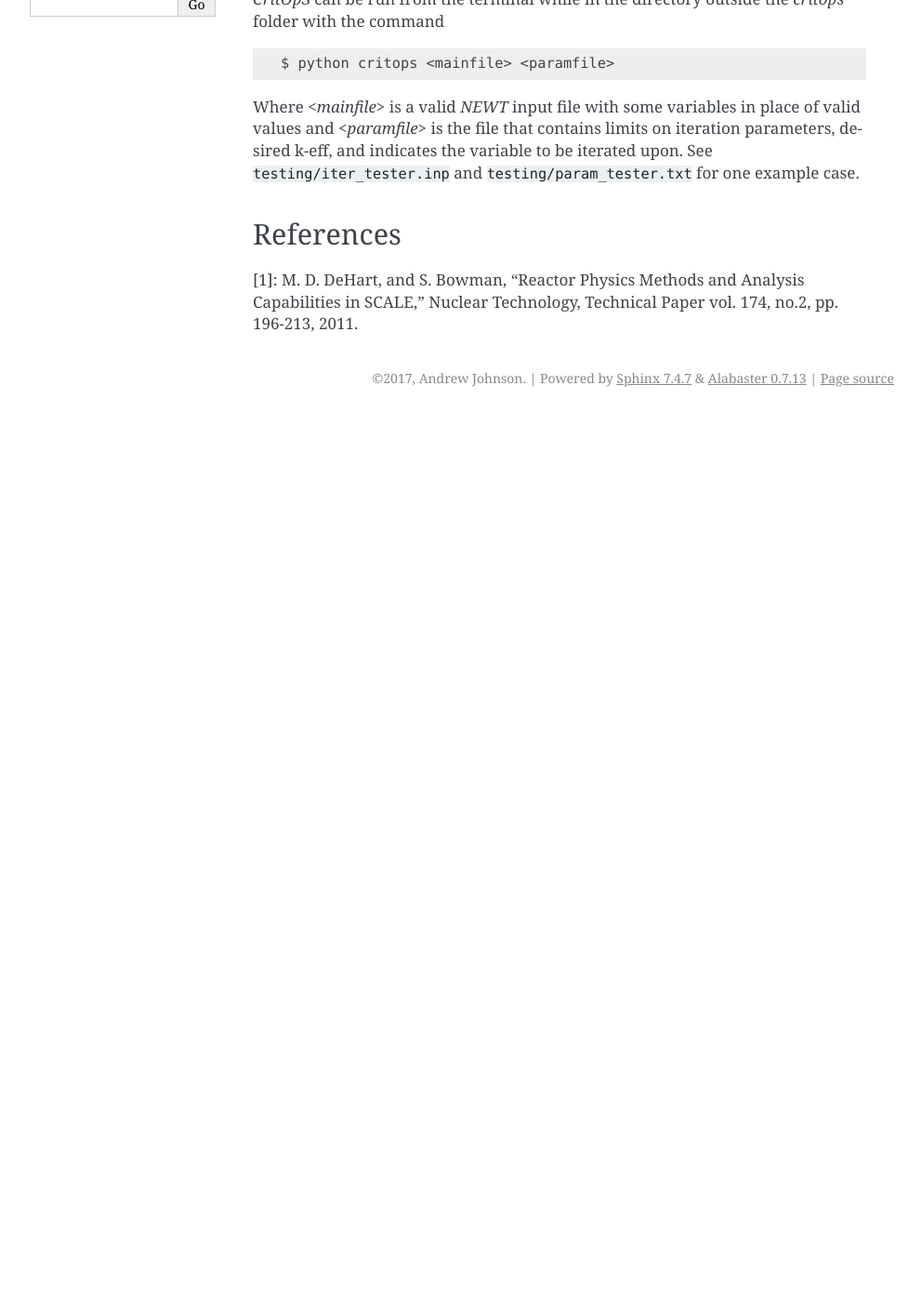
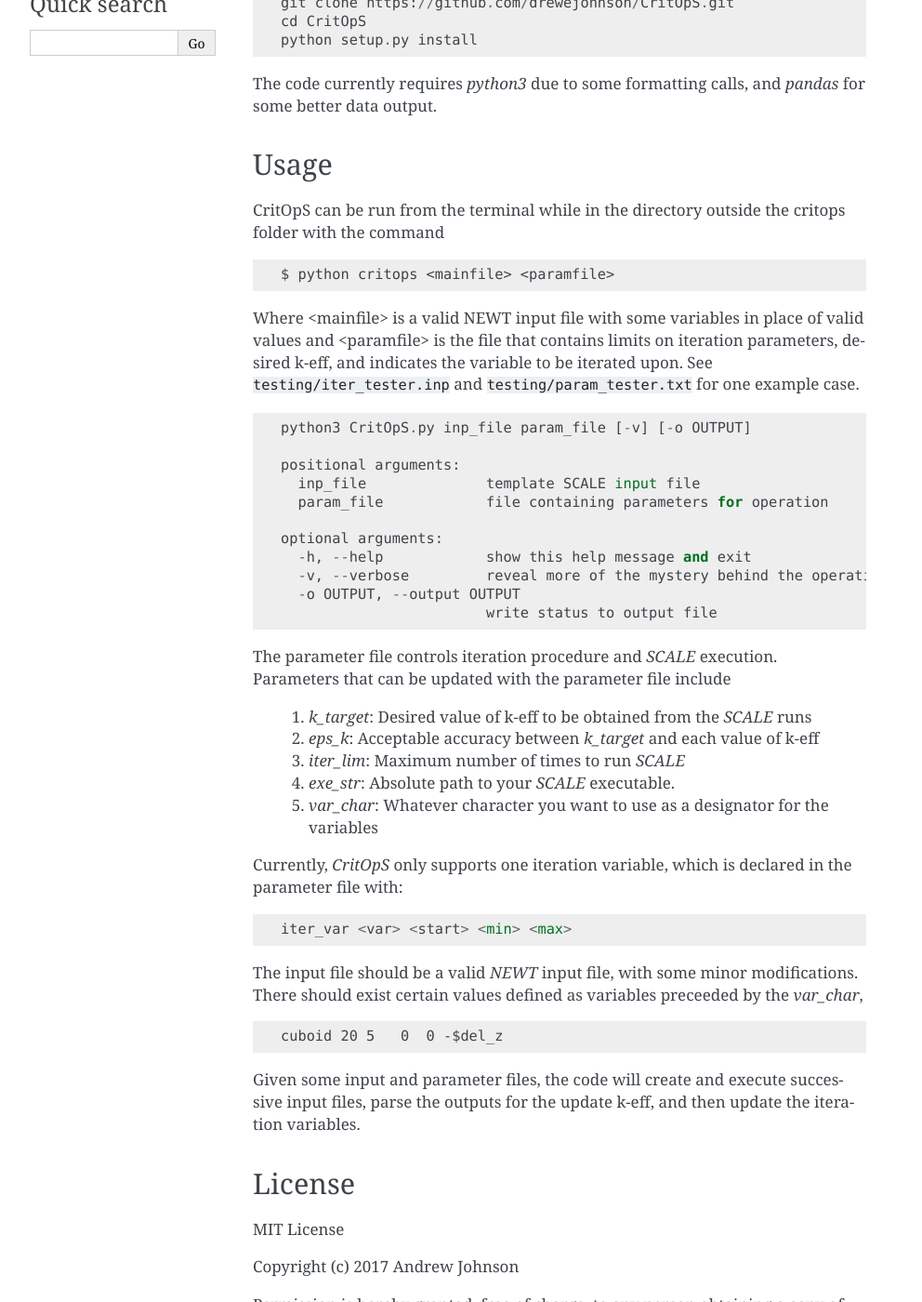
Before and after one commit to drewejohnson/CritOpS, a Sphinx documentation site: the page built from docs/intro.rst, in a window 1280 px wide and 1400 px high, scrolled down 300 px. Shown: the whole window at 93% size, without its empty margins (148-1140 px from the left). Built offline with Sphinx 7.4.7, drawn with Linux system fonts in a browser that asks for light colours; pages that are not in the unit, such as notebooks, are missing from menus; the version number could not be read and is left out; before the commit the page ends 900 px from its top, so only the background shows below that; some of the changed text lies outside the part shown.

Commit message:
Update documentation: Intro, Usage, License, Examples
Signed-off-by: drewejohnson <1drew.e.johnson@gmail.com>

```diff
--- a/docs/conf.py
+++ b/docs/conf.py
@@ -20,6 +20,7 @@
 # import os
 # import sys
 # sys.path.insert(0, os.path.abspath('.'))
+from critops.constants import version as curVersion
 
 
 # -- General configuration ------------------------------------------------
@@ -56,9 +57,9 @@
 # built documents.
 #
 # The short X.Y version.
-version = '2.0.0'
+version = curVersion
 # The full version, including alpha/beta/rc tags.
-release = '2.0.0'
+release = curVersion[1:6]
 
 # The language for content autogenerated by Sphinx. Refer to documentation
 # for a list of supported languages.
--- a/docs/index.rst
+++ b/docs/index.rst
@@ -11,6 +11,7 @@
    :caption: Contents:
 
    intro
+       external_iteration
    iterator
    readinputs
    outputs
--- a/docs/intro.rst
+++ b/docs/intro.rst
@@ -2,21 +2,98 @@
 Intro
 =====
 
-This is the documentation for *CritOpS*, a Critical Optimization Search tool for use with `NEWT`[1].
-*CritOpS* is designed to iteratively modify inputs for `NEWT` to obtain a desired eigenvalue.
+This is the documentation for CritOpS, a Critical Optimization Search tool for use with NEWT[1].
+CritOpS is designed to iteratively modify inputs for NEWT to obtain a desired eigenvalue.
 More documentation will be added before the final release of this code, including examples and validation testing.
+
+.. _setup:
+
+Setup
+-----
+::
+
+    git clone https://github.com/drewejohnson/CritOpS.git
+    cd CritOpS
+    python setup.py install
+
+The code currently requires `python3` due to some formatting calls, and `pandas` for some better data output.
+
+.. _usage:
 
 Usage
 -----
 
-*CritOpS* can be run from the terminal while in the directory outside the `critops` folder with the command ::
+CritOpS can be run from the terminal while in the directory outside the critops folder with the command ::
 
     $ python critops <mainfile> <paramfile>
 
-Where `<mainfile>` is a valid `NEWT` input file with some variables in place of valid values and `<paramfile>` is the
+Where <mainfile> is a valid NEWT input file with some variables in place of valid values and <paramfile> is the
 file that contains limits on iteration parameters, desired k-eff, and indicates the variable to be iterated upon.
 See :file:`testing/iter_tester.inp` and :file:`testing/param_tester.txt` for one example case.
 
+::
+
+    python3 CritOpS.py inp_file param_file [-v] [-o OUTPUT]
+
+    positional arguments:
+      inp_file              template SCALE input file
+      param_file            file containing parameters for operation
+
+    optional arguments:
+      -h, --help            show this help message and exit
+      -v, --verbose         reveal more of the mystery behind the operation
+      -o OUTPUT, --output OUTPUT
+                            write status to output file
+
+The parameter file controls iteration procedure and `SCALE` execution.
+Parameters that can be updated with the parameter file include
+
+    #. `k_target`: Desired value of k-eff to be obtained from the `SCALE` runs
+    #. `eps_k`: Acceptable accuracy between `k_target` and each value of k-eff
+    #. `iter_lim`: Maximum number of times to run `SCALE`
+    #. `exe_str`: Absolute path to your `SCALE` executable.
+    #. `var_char`: Whatever character you want to use as a designator for the variables
+
+Currently, `CritOpS` only supports one iteration variable, which is declared in the parameter file with::
+
+    iter_var <var> <start> <min> <max>
+
+The input file should be a valid `NEWT` input file, with some minor modifications.
+There should exist certain values defined as variables preceeded by the `var_char`, ::
+
+    cuboid 20 5   0  0 -$del_z
+
+Given some input and parameter files, the code will create and execute successive input files,
+parse the outputs for the update k-eff, and then update the iteration variables.
+
+.. _license:
+
+License
+-------
+
+MIT License
+
+Copyright (c) 2017 Andrew Johnson
+
+Permission is hereby granted, free of charge, to any person obtaining a copy
+of this software and associated documentation files (the "Software"), to deal
+in the Software without restriction, including without limitation the rights
+to use, copy, modify, merge, publish, distribute, sublicense, and/or sell
+copies of the Software, and to permit persons to whom the Software is
+furnished to do so, subject to the following conditions:
+
+The above copyright notice and this permission notice shall be included in all
+copies or substantial portions of the Software.
+
+THE SOFTWARE IS PROVIDED "AS IS", WITHOUT WARRANTY OF ANY KIND, EXPRESS OR
+IMPLIED, INCLUDING BUT NOT LIMITED TO THE WARRANTIES OF MERCHANTABILITY,
+FITNESS FOR A PARTICULAR PURPOSE AND NONINFRINGEMENT. IN NO EVENT SHALL THE
+AUTHORS OR COPYRIGHT HOLDERS BE LIABLE FOR ANY CLAIM, DAMAGES OR OTHER
+LIABILITY, WHETHER IN AN ACTION OF CONTRACT, TORT OR OTHERWISE, ARISING FROM,
+OUT OF OR IN CONNECTION WITH THE SOFTWARE OR THE USE OR OTHER DEALINGS IN THE
+SOFTWARE.
+
 References
 ----------
+
 [1]: M. D. DeHart, and S. Bowman, "Reactor Physics Methods and Analysis Capabilities in SCALE," Nuclear Technology, Technical Paper vol. 174, no.2, pp. 196-213, 2011.
--- a/setup.py
+++ b/setup.py
@@ -37,7 +37,7 @@
 vMicro = 0
 
 vDevel = 'dev'
-vDevelMicro = '2'
+vDevelMicro = '3'
 
 if vDevel:
     version = "{}.{}.{}.{}{}".format(vRelease, vMacro, vMicro, vDevel, vDevelMicro)
```
Also changed, not shown: docs/external_iteration.rst (added, +58 -0 lines), 2 other files.
